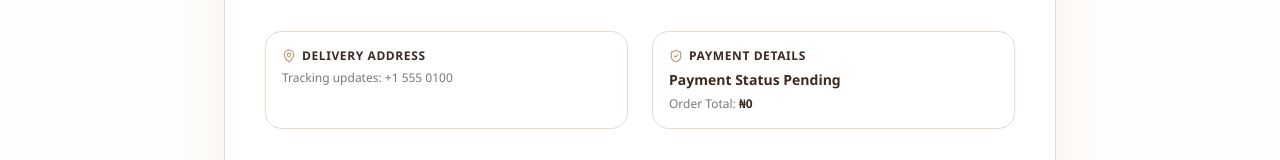
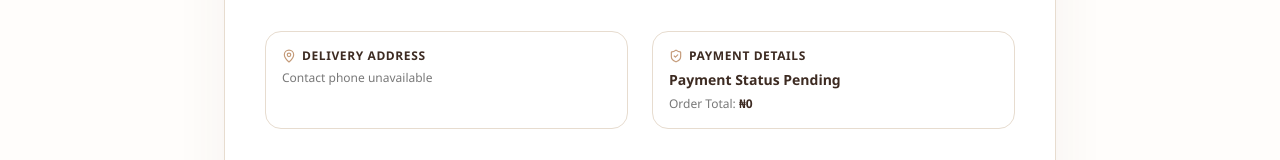
Before and after one commit to Hassans09/payment-testing, a Next.js app: page /checkout/success in a window 1280 px wide. Shown: the part 581-741 px from the top of the page. Built offline with nearby package versions, Linux system fonts and the light colour scheme.

Commit message:
Update page.tsx

```diff
--- a/src/app/checkout/success/page.tsx
+++ b/src/app/checkout/success/page.tsx
@@ -148,7 +148,9 @@ const total = order?.total ?? null;
             </span>
             <p className="font-semibold text-sm text-[color:var(--brand-deep)]">{address}</p>
             <p className="text-[color:var(--brand-charcoal)]/65">
-              Tracking updates: {order?.phone || "+1 555 0100"}
+              {order?.phone
+  ? `Contact phone: ${order.phone}`
+  : "Contact phone unavailable"}
             </p>
           </div>
 
```
